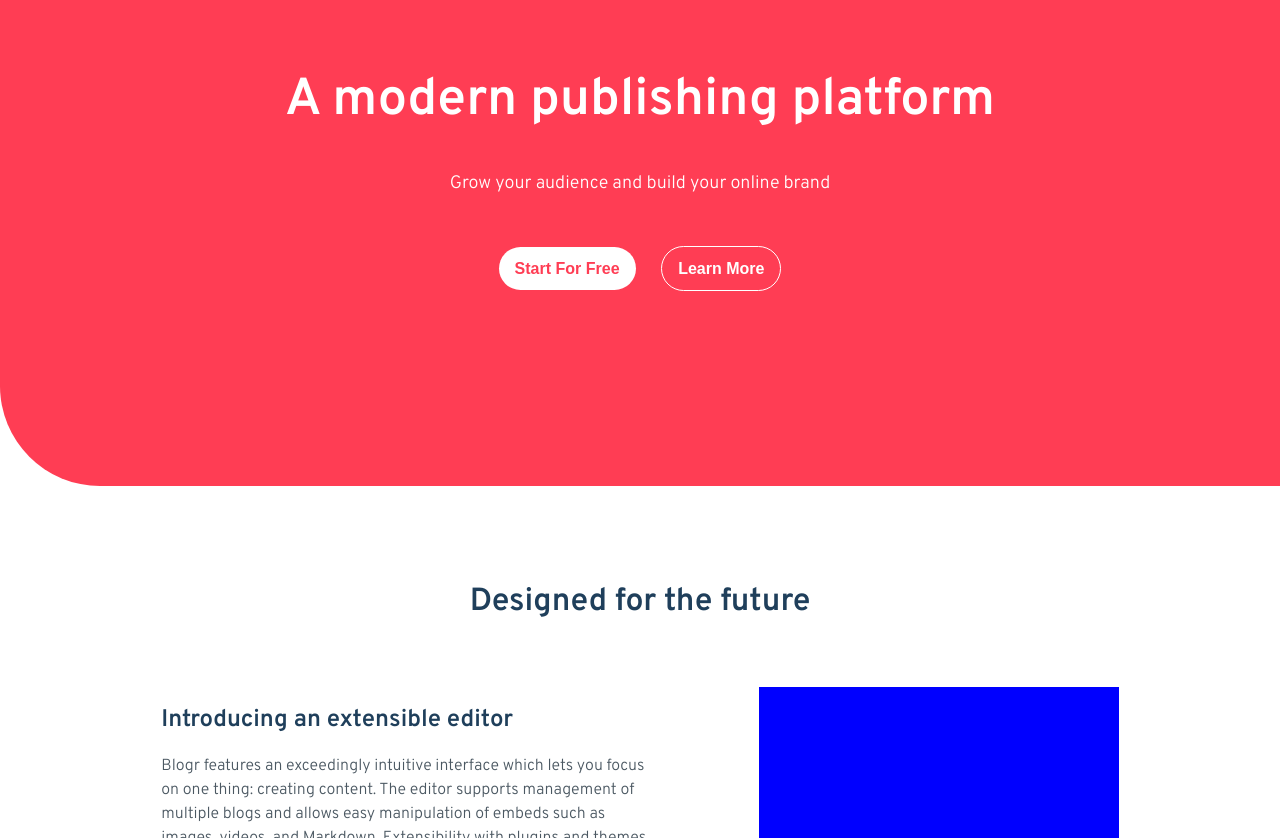
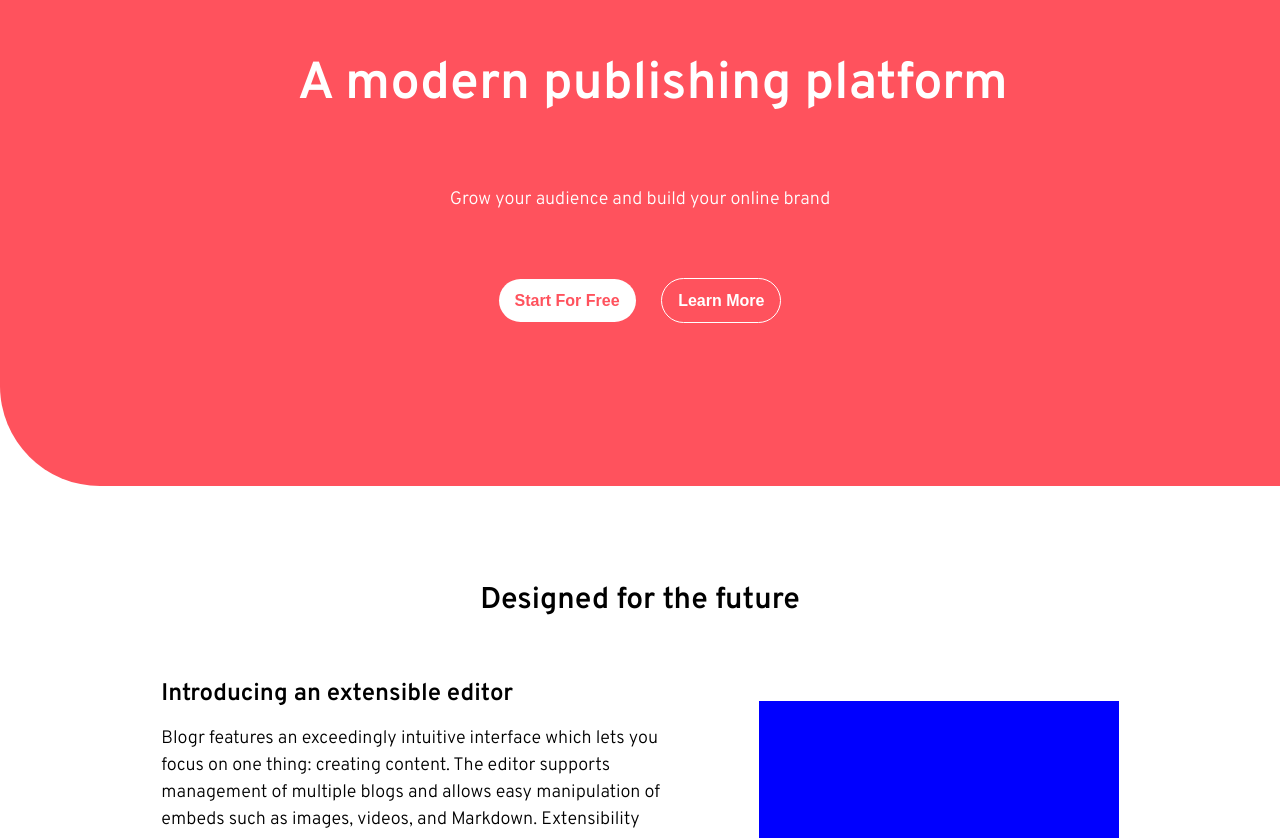
Before and after one commit to amansgz/react-blogr-landing-page, a React (Vite) app: page / in a window 1280 px wide. Shown: the part 114-952 px from the top of the page. Built offline with nearby package versions, Linux system fonts and the light colour scheme.

Commit message:
Update styles

```diff
--- a/src/index.css
+++ b/src/index.css
@@ -1,45 +1,131 @@
-/* Overpass 300, 600 font-family: 'Overpass', sans-serif;*/
-/* Ubuntu 400, 500, 700 font-family: 'Ubuntu', sans-serif;*/
+:root {
+	--very-dark-blue: hsl(208, 49%, 24%);
+	--white: hsl(0, 0%, 100%);
+	--very-dark-grayish-blue: hsl(207, 13%, 34%);
+	--very-dark-black-blue: hsl(240, 10%, 16%);
+	--grayish-blue: hsl(240, 2%, 79%);
+	--light-red: hsl(356, 100%, 66%);
+	--very-light-red: hsl(355, 100%, 74%);
+	--very-dark-gray-blue: hsl(237, 17%, 21%);
+	--very-dark-desaturated-blue: hsl(237, 23%, 32%);
 
+
+	--clr-heading-light: var(--white);
+	--clr-heading-dark: var(--very-dark-blue);
+	--clr-text-light: var(--white);
+	--clr-text-dark: var(--very-dark-grayish-blue);
+	--clr-text-footer: var(--grayish-blue);
+	--clr-body-copy: var(--very-dark-grayish-blue);
+
+
+	--clr-background-light: var(--white);
+	--clr-background-footer: var(--very-dark-black-blue);
+
+	--clr-cta-text: var(--light-red);
+	--clr-cta-hover-background: var(--very-light-red);
+	--clr-cta-border: var(--light-red);
+
+	--clr-link-footer: var(--grayish-blue);
+
+	/* Background gradient - Intro/CTA mobile nav */
+	--primary-gradient-intro: linear-gradient(to bottom, var(--very-light-red), var(--light-red));
+
+	/* Gradient body */
+	--secondary-gradient: linear-gradient(to right, var(--very-dark-gray-blue), var(--very-dark-desaturated-blue));
+
+
+	/* FONTS */
+	/* Overpass 300, 600 font-family: 'Overpass', sans-serif;*/
+	/* Ubuntu 400, 500, 700 font-family: 'Ubuntu', sans-serif;*/
+
+	--ff-primary: 'Overpass', sans-serif;
+	--ff-secondary: 'Ubuntu', sans-serif;
+
+	--ff-body: var(--ff-primary);
+
+	/* FONT WEIGHTS */
+	--fw-light: 300;
+	--fw-normal: 400;
+	--fw-regular: 500;
+	--fw-bold: 600;
+	--fw-bolder: 700;
+
+	/* FONT SIZES */
+	--fs-300: 0.875rem;
+	--fs-400: 1rem;
+	--fs-500: 1.125rem;
+	--fs-600: 1.25rem;
+	--fs-700: 1.5rem;
+	--fs-800: 1.875rem;
+	--fs-900: 2.25rem;
+
+
+	--fs-body: var(--fs-400);
+	--fs-nav: var(--fs-300);
+	--fs-primary-heading: var(--fs-800);
+	--fs-secondary-heading: var(--fs-700);
+	--fs-h3: var(--fs-600);
+	--fs-text: var(--fs-400);
+	--fs-button: var(--fs-300);
+
+}
+@media screen and (min-width: 50em) {
+	:root {
+		--fs-primary-heading: var(--fs-900);
+		--fs-secondary-heading: var(--fs-800);
+		--fs-h3: var(--fs-700);
+		--fs-text: var(--fs-500);
+		--fs-nav: var(--fs-400);
+		--fs-button: var(--fs-400);
+	}
+}
+/*Box sizing rules*/
 *,
 *:before,
 *:after {
+	box-sizing: border-box;
+}
+/* Remove default margin */
+* {
 	padding: 0;
 	margin: 0;
-	box-sizing: border-box;
 }
 
-:root {
-	--light-red: hsl(356, 100%, 66%);/* (CTA text)*/
-	--very-light-red: hsl(355, 100%, 74%);/* (CTA hover background)*/
-	--very-dark-blue: hsl(208, 49%, 24%); /* (headings)*/
-	--white: hsl(0, 0%, 100%); /* (text)*/
-	--grayish-blue: hsl(240, 2%, 79%);/* (footer text)*/
-	--very-dark-grayish-blue: hsl(207, 13%, 34%);/*(body copy)*/
-	--very-dark-black-blue: hsl(240, 10%, 16%);/* (footer background)*/
-
-	--dark-heading: hsl(208, 49%, 24%);
-	--dark-text: hsl(207, 13%, 34%);
-
-	/* Background gradient - Intro/CTA mobile nav */
-	--very-light-red: hsl(13, 100%, 72%);
-	--light-red: hsl(353, 100%, 62%);
-
-	/* Gradient body */
-	--very-dark-gray-blue: hsl(237, 17%, 21%);
-	--very-dark-desaturated-blue: hsl(237, 23%, 32%);
+html,
+body {
+	height: 100%;
 }
 
+/*General styling*/
 body {
-	font-family: 'Overpass', sans-serif;
+	font-family: var(--ff-body);
 	font-size: 16px;
 }
+h1 {
+	margin: 1rem auto;
+	font-size: var(--fs-primary-heading);
+	color: var(--clr-heading-light);
+}
+h2 {
+	font-size: var(--fs-secondary-heading);
+	font-weight: var(--fw-bold);
+}
+h3 {
+	font-size: var(--fs-h3);
+	font-weight: var(--fw-bold);
+}
+p {
+	margin: 1rem 0;
+	font-size: var(--fs-text);
+	line-height: 1.5;
+}
+figure,
 picture {
 	display: block;
 }
 img {
 	display: block;
-	width: 100%;
+	max-width: 100%;
 	object-fit: cover;
 }
 ul {
@@ -48,29 +134,66 @@ ul {
 a {
 	text-decoration: none;
 }
-.container__title {
-	font-size: clamp(24px, 5vw, 32px);
-	font-weight: 600;
-	color: var(--dark-heading);
+
+section {
+	padding: 4rem 1rem;
+	background-color: var(--clr-background-light);
 }
-.content-info__title {
-	font-size: clamp(24px, 5vw, 24px);
-	font-weight: 600;
-	padding: .8em 0;
+@media screen and (min-width: 50em) {
+	section {
+		padding: 3rem 6rem;
+	}
 }
-.content-info__title--dark {
-	color: var(--dark-heading);
+@media screen and (min-width: 70em) {
+	section {
+		padding: 3rem 8rem;
+	}
 }
-.content-info__title--light {
-	color: var(--white);
+/* Utilities */
+.column-center {
+	display: flex;
+	flex-direction: column;
+	align-items: center;
+	text-align: center;
 }
-.content-info__text {
-	font-size: clamp(16px, 1vw, 20px);
-	line-height: 1.5;
+.title {
+	max-width: 14ch;
 }
-.content-info__text--dark {
-	color: var(--dark-text);
+.text {
+	max-width: 29ch;
 }
-.content-info__text--light {
-	color: var(--white);
+.title-light {
+	color: var(--clr-heading-light);
 }
+.title-dark {
+	color: var(--clr-heading-dark);
+}
+.text-light {
+	color: var(--clr-text-light);
+}
+.text-dark {
+	color: var(--clr-text-dark);
+}
+
+@media screen and (min-width: 50em){
+	.content-two-columns {
+		display: grid;
+		grid-template-columns: repeat(2, 1fr);
+	}
+	.content-four-columns {
+		display: grid;
+		grid-template-columns: repeat(4, 1fr);
+		place-items: flex-start;
+	}
+	.column-md-left {
+		justify-content: center;
+		align-items: flex-start;
+		text-align: left;
+	}
+	.title {
+		max-width: 25ch;
+	}
+	.text {
+		max-width: 50ch;
+	}
+}
```
